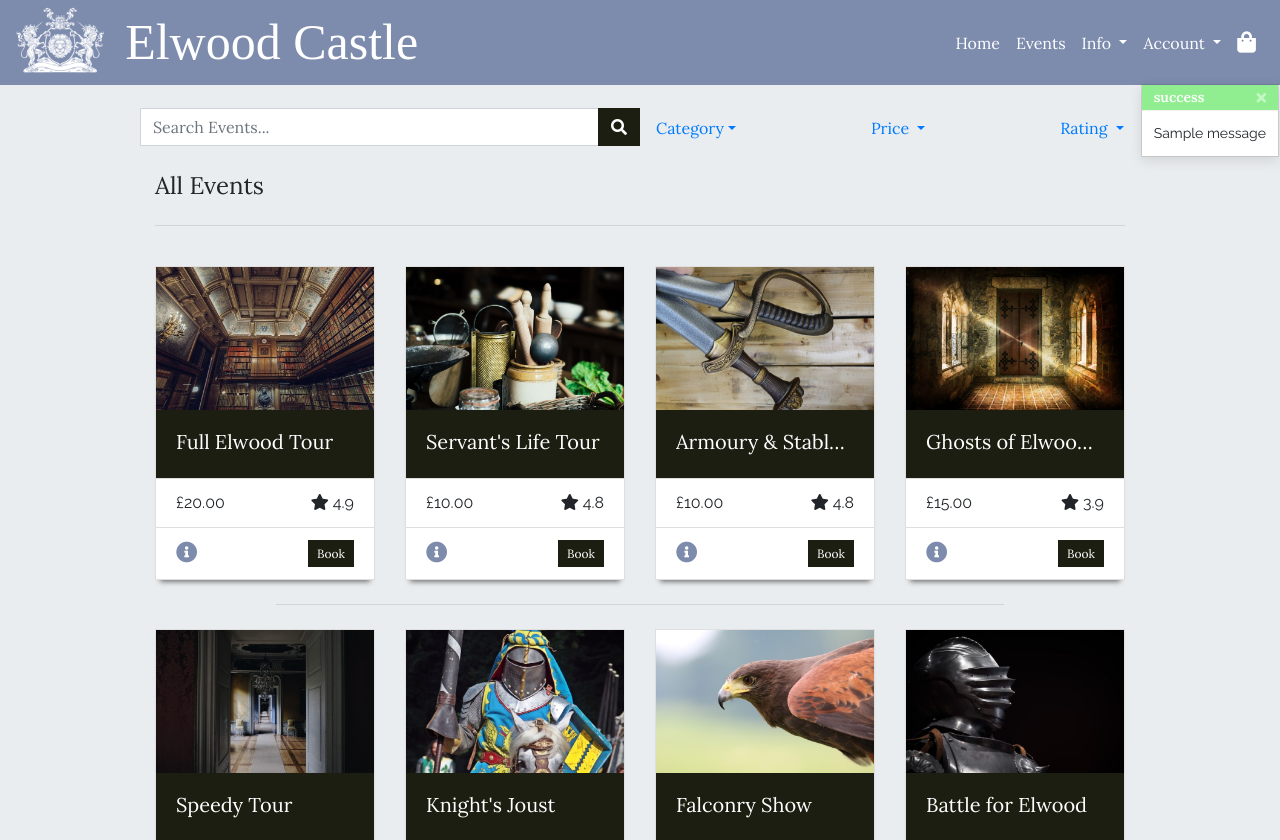
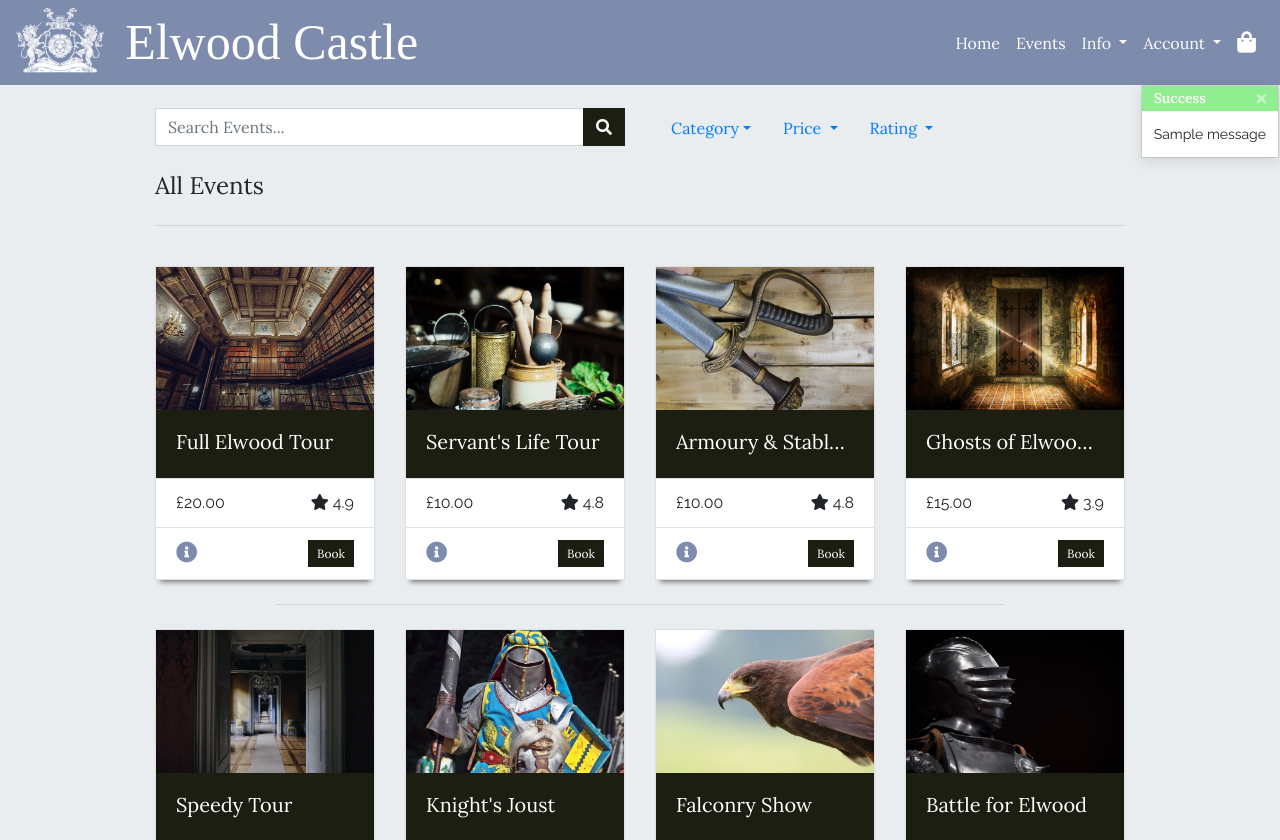
Before and after one commit to SDGreen/elwood-castle, a Django app: page /events/ in a window 1280 px wide. Shown: the top 840 px of the page. Run offline with Django 3.2, Linux system fonts and the light colour scheme; data comes from the database, SQL or seed files in the repository; both versions use the stored data as it was after the commit; one stand-in notice (Sample message) is shown; some web fonts are replaced.

Commit message:
display issue with toasts fixed

```diff
--- a/basket/templates/basket/view_basket.html
+++ b/basket/templates/basket/view_basket.html
@@ -55,7 +55,7 @@
         <div class="row mt-1 mb-3">
             <div class="col-12 d-flex justify-content-between">
                 <a href="{% url 'events' %}" class="btn button"><i class="fas fa-arrow-left"></i> Continue Shopping</a>
-                <a class="btn button {% if basket_items|length == 0 %}disabled{% endif %}">Checkout <i class="fas fa-arrow-right"></i></a>
+                <a href="{% url 'checkout' %}" class="btn button {% if basket_items|length == 0 %}disabled{% endif %}">Checkout <i class="fas fa-arrow-right"></i></a>
             </div>
         </div>
     </div>
@@ -63,6 +63,7 @@
 {% endblock %}
 
 {% block postload_js %}
+{{ block.super }}
     <script type="text/javascript">
      $('.remove_event').click(function(e) {
         var csrfToken = "{{ csrf_token }}";
--- a/checkout/urls.py
+++ b/checkout/urls.py
@@ -1,4 +1,5 @@
 from django.urls import path
+
 from . import views
 
 urlpatterns = [
--- a/events/templates/events/events.html
+++ b/events/templates/events/events.html
@@ -1,7 +1,6 @@
 {% extends 'base.html' %}
 
 {% block content %}
-
 <div class="container-fluid color-overlay">
     {% include 'events/includes/event_search.html' %}
     <div class="row mx-auto guttered mb-4">
--- a/events/templates/events/includes/event_search.html
+++ b/events/templates/events/includes/event_search.html
@@ -10,7 +10,8 @@
             </div>
         </form>
     </div>
-    <div class="nav col-12 col-lg-6 justify-content-between">
+    <div class="col-12 col-lg-6">
+        <ul class="nav">
         <li class="nav-item dropdown">
             <a class="nav-link dropdown-toggle" data-toggle="dropdown" href="#" role="button" aria-haspopup="true"
                 aria-expanded="false">Category</a>
@@ -44,5 +45,6 @@
                 <a class="dropdown-item" href="{% url 'events' %}?sort=rating">Lowest First</a>
             </div>
         </li>
+        </ul>
     </div>
 </div>
--- a/events/views.py
+++ b/events/views.py
@@ -79,8 +79,9 @@ def book_event(request, event_id):
 
     try:
         event = Event.objects.get(pk=event_id)
-    except Event.DoesNotExist:
-        messages.error(request, "Sorry, that event can't be booked right now")
+    except Exception as e:
+        messages.error(request, f"""Sorry, that event can't be booked right now:
+                                    {e}""")
         return redirect(reverse('events'))
 
     template = 'events/book_event.html'
--- a/static/css/style.css
+++ b/static/css/style.css
@@ -192,16 +192,22 @@ div[aria-labelledby="account-dropdownMenuLink"]>.dropdown-item{
 
 /*----------Toasts ----------------------*/
 
+#message-box{
+    position: relative;
+    width: 100%;
+}
+
 .toast {
-    position: absolute;
-    top: 84.4px;
+    position: fixed;
+    margin-top: 1px;
     right: 1px;
-    z-index: 99999;
+    z-index: 9999;
     border-radius: 0;
     background-color: white;
     box-sizing: content-box;
     border: 1px solid rgba(0,0,0,.1);
     box-shadow: 0 0.25rem 0.75rem rgba(0,0,0,.1);
+    opacity: 1;
 }
 
 .close{
@@ -256,9 +262,6 @@ div[aria-labelledby="account-dropdownMenuLink"]>.dropdown-item{
     padding: .75rem 1.25rem;
 }
 
-#event-search>* {
-    padding: 0;
-}
 @media (max-width: 575px){
    .guttered{
         width: 90%
--- a/templates/base.html
+++ b/templates/base.html
@@ -52,7 +52,7 @@
             </button>
 
             <a class="navbar-brand" href="{% url 'index' %}">
-                <img height="70px" src="{% static 'logos/navbar_logo.png' %}">
+                <img height="70px" src="{% static 'logos/navbar_logo.png' %}" alt="Elwood Logo">
                 <span class="ml-3 logo-text text-xxl d-none d-lg-inline">Elwood Castle</span>
             </a>
 
@@ -113,7 +113,7 @@
     </div>
 
     {% if messages %}
-    <div class="message-box">
+    <div id="message-box">
         {% for message in messages %}
             {% with message.tags as tag %}
                 {% if tag == 'success' %}
--- a/templates/includes/toasts/toast_error.html
+++ b/templates/includes/toasts/toast_error.html
@@ -1,6 +1,6 @@
 <div data-autohide="false" class="toast toast-error">
     <div class="toast-header heading-text text-m rounded-0">
-    <h5 class="text-m"><strong>{{ message.tags }}</strong></h5>
+        <h5 class="text-m"><strong>{{ message.tags|title }}</strong></h5>
         <button type="button" class="ml-auto close text-m" data-dismiss="toast">
             <i class="fas fa-times"></i>
         </button>
--- a/templates/includes/toasts/toast_success.html
+++ b/templates/includes/toasts/toast_success.html
@@ -1,6 +1,6 @@
 <div data-autohide="false" class="toast toast-success">
     <div class="toast-header heading-text text-m rounded-0">
-    <h5 class="text-m"><strong>{{ message.tags }}</strong></h5>
+        <h5 class="text-m"><strong>{{ message.tags|title }}</strong></h5>
         <button type="button" class="ml-auto close text-m" data-dismiss="toast">
             <i class="fas fa-times"></i>
         </button>
```
Also changed, not shown: checkout/views.py (+7 -1 lines), db.sqlite3. Lines whose indentation alone changed are shown as unchanged.
